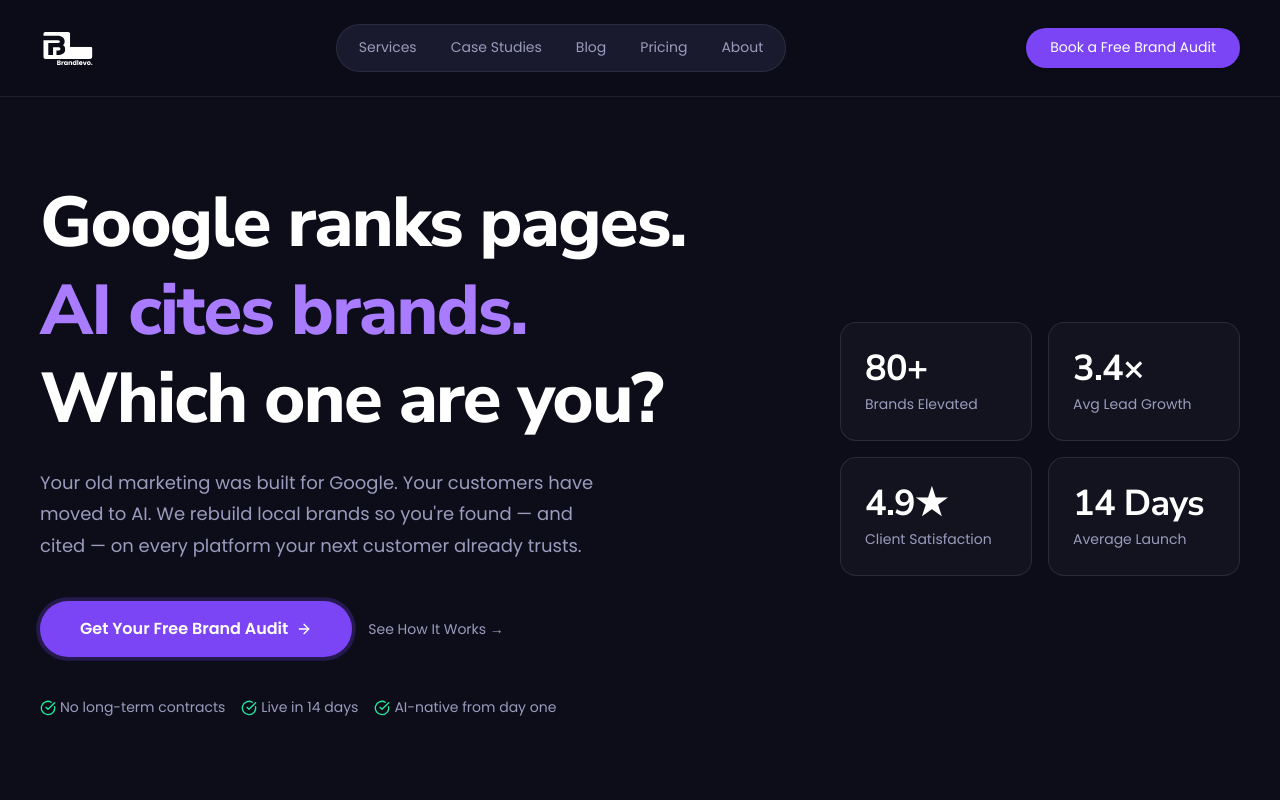
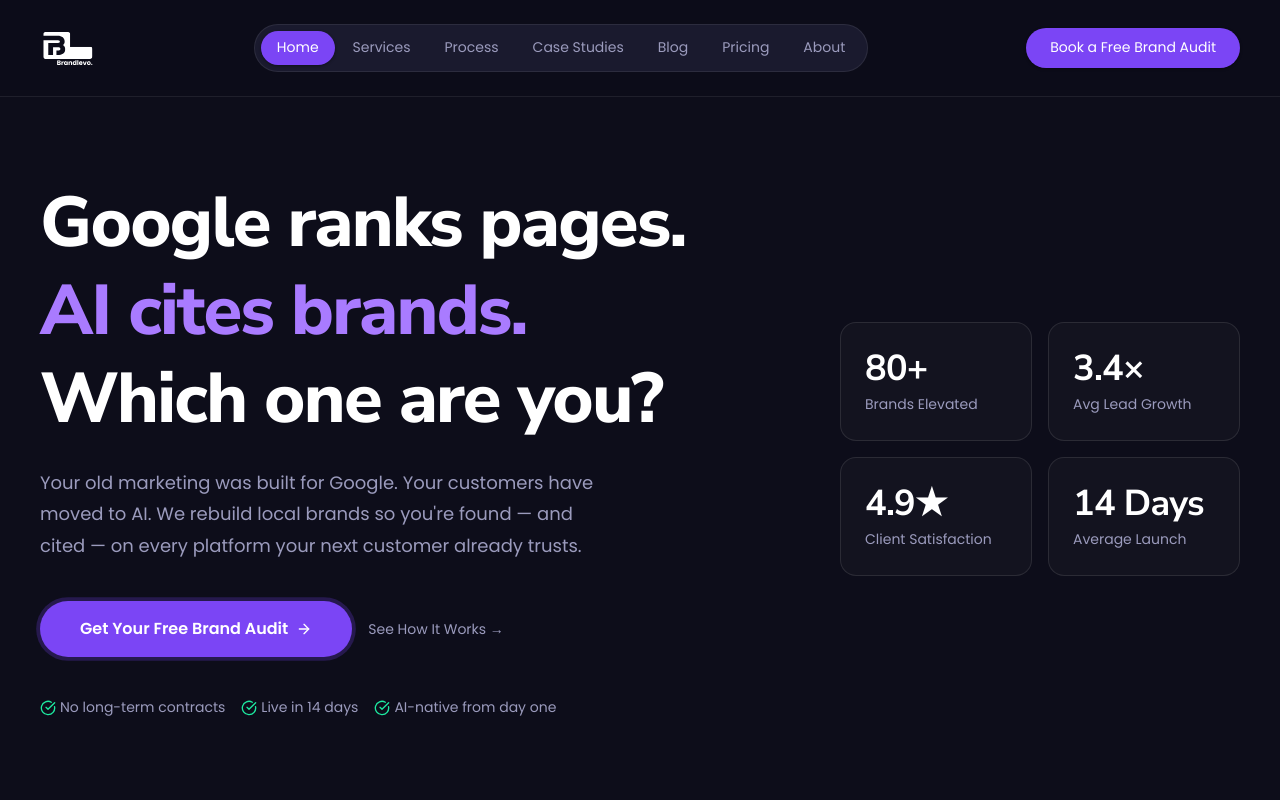
Before and after one commit to BrandLevo/brandlevo-marketing-web, a Next.js app: page / in a window 1280 px wide. Shown: the top 800 px of the page. Built offline with nearby package versions, Linux system fonts and the light colour scheme.

Commit message:
fix: add Home and Process links to navbar

```diff
--- a/src/components/navbar.tsx
+++ b/src/components/navbar.tsx
@@ -6,7 +6,9 @@ import { usePathname } from "next/navigation";
 import { Menu, X } from "lucide-react";
 
 const links = [
+  { label: "Home", href: "/" },
   { label: "Services", href: "/services" },
+  { label: "Process", href: "/process" },
   { label: "Case Studies", href: "/case-studies" },
   { label: "Blog", href: "/blog" },
   { label: "Pricing", href: "/pricing" },
```
